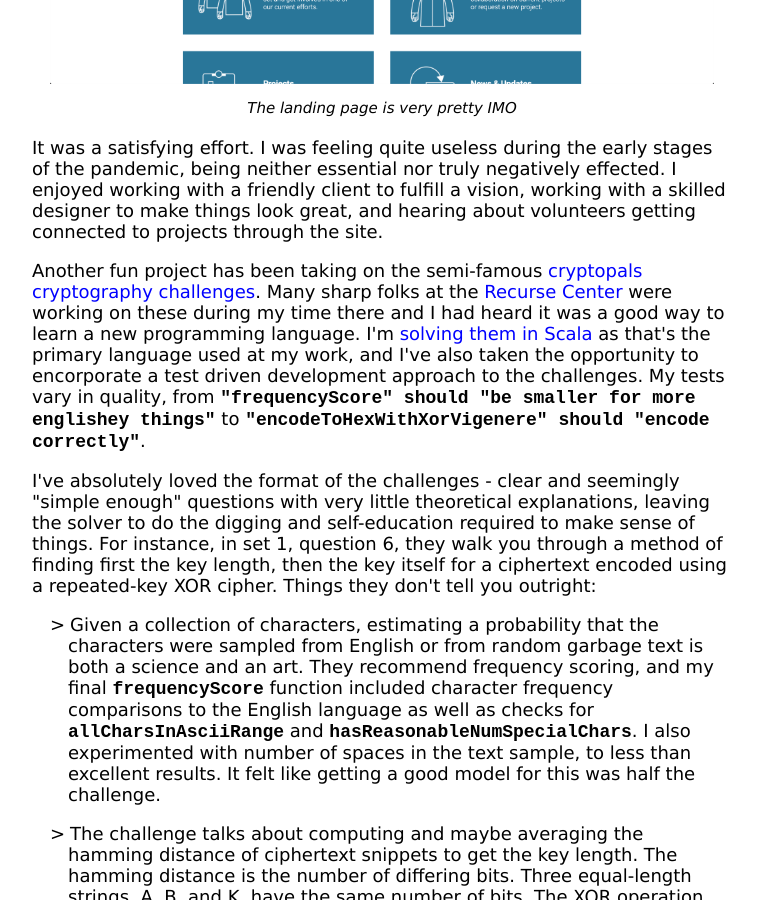
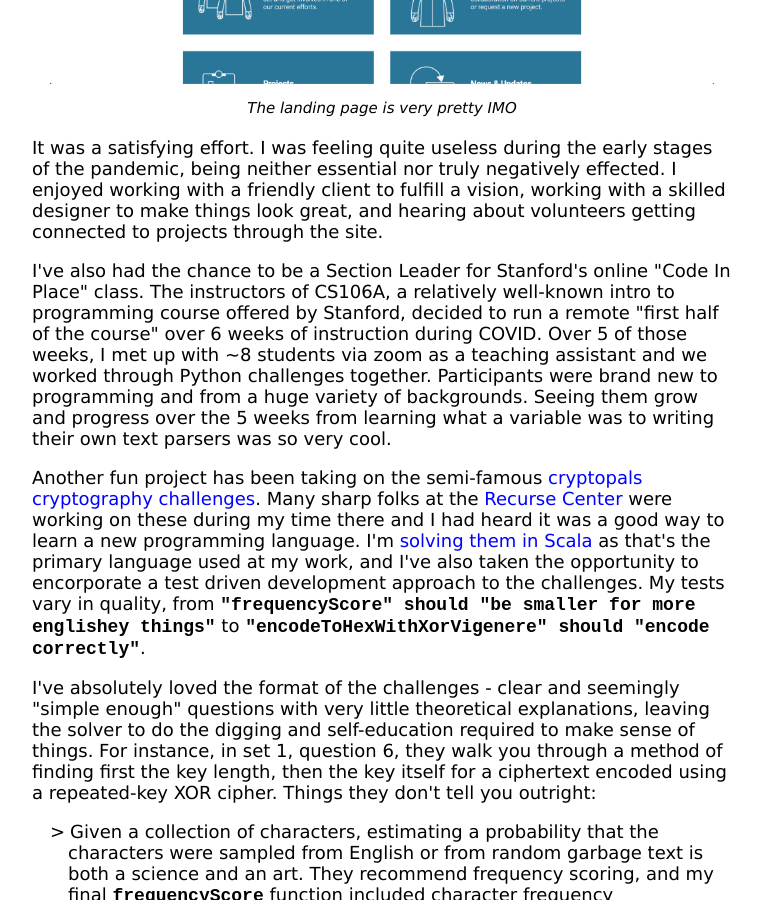
Before and after one commit to robinovitch61/robinovitch61.github.io, a Jekyll site: the page built from _posts/2020-05-25-covid-projects.html, in a window 1280 px wide and 900 px high, scrolled down 789 px. Shown: the whole window, without its empty margins (258-1019 px from the left). Built offline with Jekyll 4.4.1, drawn with Linux system fonts in a browser that asks for light colours.

Commit message:
add code in place details

```diff
--- a/_posts/2020-05-25-covid-projects.html
+++ b/_posts/2020-05-25-covid-projects.html
@@ -11,6 +11,8 @@ layout: post
 </figure>
 
 <p>It was a satisfying effort. I was feeling quite useless during the early stages of the pandemic, being neither essential nor truly negatively effected. I enjoyed working with a friendly client to fulfill a vision, working with a skilled designer to make things look great, and hearing about volunteers getting connected to projects through the site.</p>
+
+<p>I've also had the chance to be a Section Leader for Stanford's online "Code In Place" class. The instructors of CS106A, a relatively well-known intro to programming course offered by Stanford, decided to run a remote "first half of the course" over 6 weeks of instruction during COVID. Over 5 of those weeks, I met up with ~8 students via zoom as a teaching assistant and we worked through Python challenges together. Participants were brand new to programming and from a huge variety of backgrounds. Seeing them grow and progress over the 5 weeks from learning what a variable was to writing their own text parsers was so very cool.</p>
 
 <p>Another fun project has been taking on the semi-famous <a href="https://cryptopals.com/">cryptopals cryptography challenges</a>. Many sharp folks at the <a href="https://www.recurse.com/">Recurse Center</a> were working on these during my time there and I had heard it was a good way to learn a new programming language. I'm <a href="https://github.com/robinovitch61/cryptopals/tree/master/src">solving them in Scala</a> as that's the primary language used at my work, and I've also taken the opportunity to encorporate a test driven development approach to the challenges. My tests vary in quality, from <code>"frequencyScore" should "be smaller for more englishey things"</code> to <code>"encodeToHexWithXorVigenere" should "encode correctly"</code>.</p>
 
```
